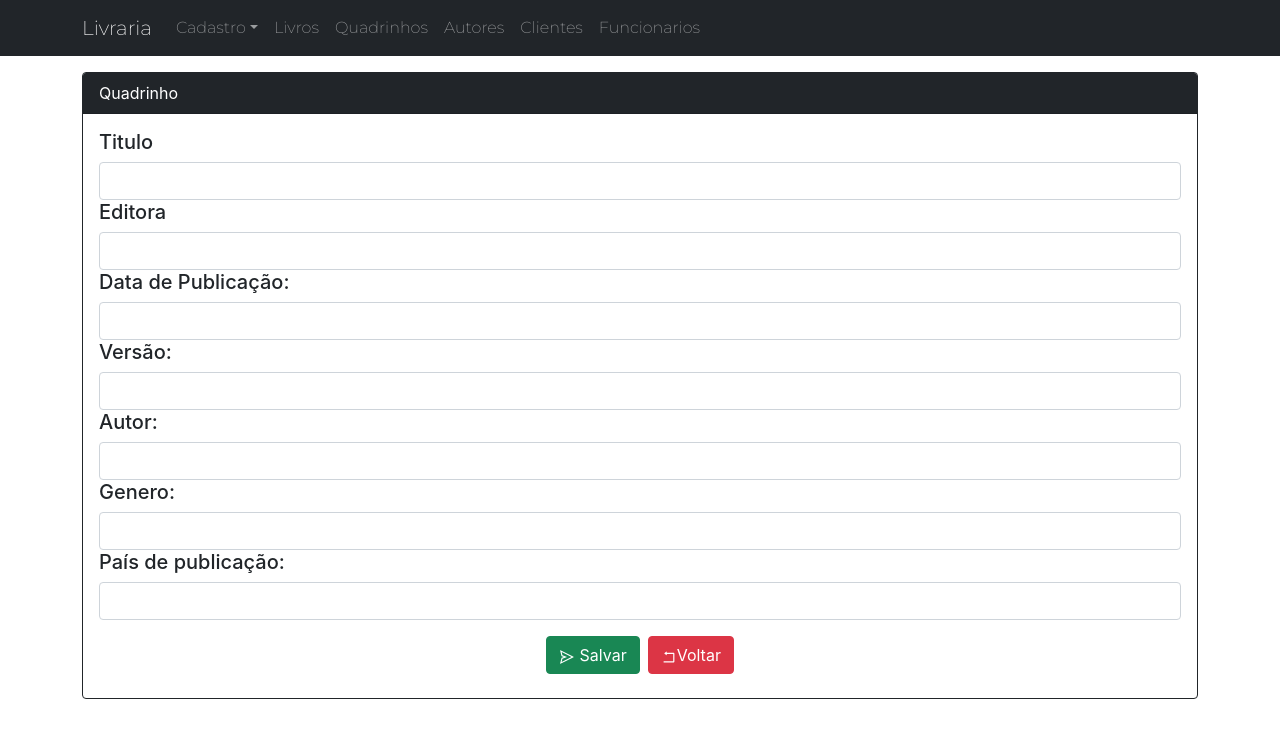
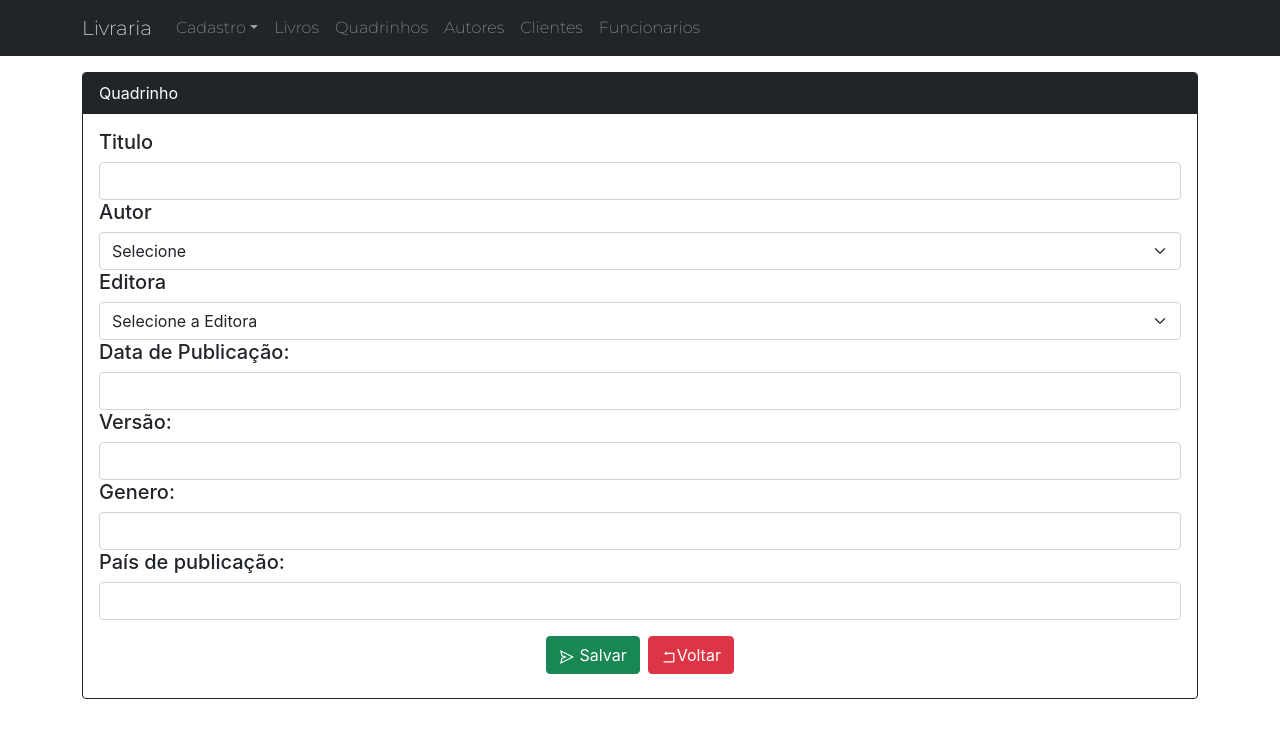
Before and after one commit to Imlenna/Livraria, a React (Create React App) app: page /CadastroQuadrinhos in a window 1280 px wide. Shown: the top 738 px of the page. Built offline with nearby package versions, Linux system fonts and the light colour scheme; a web font is replaced by a local one.

Commit message:
commit on master

```diff
--- a/src/pages/autor/autor.jsx
+++ b/src/pages/autor/autor.jsx
@@ -16,6 +16,7 @@ const Autor = (props) => {
     }, [])
 
     function excluir(i) {
+
         AutorServices.delete(i)
         setAutores(AutorServices.getAll())
     }
--- a/src/pages/livros/LivrosForm.jsx
+++ b/src/pages/livros/LivrosForm.jsx
@@ -6,12 +6,18 @@ import validador from '../../validadores/validadorLivro';
 import { Link } from 'react-router-dom/cjs/react-router-dom.min';
 import { mask, unMask } from 'remask';
 import LivrosServices from '../../services/livrosServices'
-import { useEffect } from 'react';
+import { useEffect , useState  } from 'react';
+import editoraServices from '../../services/editoraServices';
+import autorServices from '../../services/autorServices';
+
 
 
 const LivrosForm = (props) => {
 
     const { register, handleSubmit, setValue, formState: { errors } } = useForm()
+
+    const [editora, setEditora] = useState([])
+    const [autor, setAutor] = useState([])
 
 
     useEffect(() => {
@@ -24,6 +30,13 @@ const LivrosForm = (props) => {
                 setValue(campo, livro[campo])
             }
         }
+
+        const editoras = editoraServices.getAll()
+        setEditora(editoras)
+
+        const autores = autorServices.getAll()
+        setAutor(autores)
+
 
     }, [props, setValue])
 
@@ -59,17 +72,27 @@ const LivrosForm = (props) => {
                             <Form.Control type="text" autoComplete="off" {...register("titulo", validador.titulo)} />
                             {errors.titulo && <span className="text-danger">{errors.titulo.message}</span>}
                         </Form.Group>
-                        <Form.Group  controlId="autor">
+                        <Form.Group controlId="autor">
                             <Form.Label>Autor</Form.Label>
-                            <Form.Control type="text" {...register("autor", validador.autor)} />
+                            <Form.Select {...register("autor", validador.autor)} >
+                            <option value="">Selecione</option>
+                             {autor.map(autor=>(
+                                 <option key={autor.id} value={autor.id}>{autor.nome}</option>
+                             ))}
                             {errors.autor && <span className="text-danger">{errors.autor.message}</span>}
+                            </Form.Select>
                         </Form.Group>
-                        <Form.Group  controlId="editora">
+                        <Form.Group controlId="editora">
                             <Form.Label>Editora</Form.Label>
-                            <Form.Control type="text" {...register("editora", validador.editora)} />
+                            <Form.Select {...register("editora", validador.editora)} >
+                            <option value="">Selecione a Editora</option>
+                             {editora.map(editora=>(
+                                 <option key={editora.id} value={editora.id}>{editora.editora}</option>
+                             ))}
+                            </Form.Select>
                             {errors.editora && <span className="text-danger">{errors.editora.message}</span>}
                         </Form.Group>
-                        <Form.Group  controlId="publicacao">
+                        <Form.Group controlId="publicacao">
                             <Form.Label>Data de publicação</Form.Label>
                             <Form.Control type="tex" {...register("publicacao", validador.publicacao)} mask="99/99/9999" onChange={mascara} />
                         </Form.Group>
@@ -81,12 +104,12 @@ const LivrosForm = (props) => {
                             <Form.Label>Número de exemplares</Form.Label>
                             <Form.Control type="text" {...register("exemplares", validador.exemplares)} />
                         </Form.Group>
-                        <Form.Group  controlId="genero">
+                        <Form.Group controlId="genero">
                             <Form.Label>Genêro Literario</Form.Label>
                             <Form.Control type="text" {...register("genero", validador.genero)} />
                             {errors.genero && <span className="text-danger">{errors.genero.message}</span>}
                         </Form.Group>
-                        <Form.Group  controlId="pais">
+                        <Form.Group controlId="pais">
                             <Form.Label>País de publicação:</Form.Label>
                             <Form.Control type="text" {...register("pais", validador.pais)} />
                         </Form.Group>
--- a/src/pages/quadrinhos/QuadrinhoForm.jsx
+++ b/src/pages/quadrinhos/QuadrinhoForm.jsx
@@ -6,13 +6,17 @@ import validador from '../../validadores/validadorQuadrinho';
 import { Link } from 'react-router-dom/cjs/react-router-dom.min';
 import { mask, unMask } from 'remask';
 import QuadrinhoServices from '../../services/quadrinhosServices'
-import { useEffect } from 'react';
+import { useEffect, useState } from 'react';
+import editoraServices from '../../services/editoraServices';
+import autorServices from '../../services/autorServices';
 
 
 const QuadrinhoForm = (props) => {
 
     const { register, handleSubmit, setValue, formState: { errors } } = useForm()
 
+    const [editora, setEditora] = useState([])
+    const [autor, setAutor] = useState([])
 
     useEffect(() => {
         const id = props.match.params.id
@@ -24,6 +28,13 @@ const QuadrinhoForm = (props) => {
                 setValue(campo ,quadrinho[campo])
             }
         }
+
+        const editoras = editoraServices.getAll()
+        setEditora(editoras)
+
+        const autores = autorServices.getAll()
+        setAutor(autores)
+
 
     }, [props , setValue])
 
@@ -59,9 +70,24 @@ const QuadrinhoForm = (props) => {
                             <Form.Control type="text" {...register("titulo", validador.titulo)} />
                             {errors.titulo && <span className="text-danger">{errors.titulo.message}</span>}
                         </Form.Group>
+                        <Form.Group controlId="autor">
+                            <Form.Label>Autor</Form.Label>
+                            <Form.Select {...register("autor", validador.autor)} >
+                            <option value="">Selecione</option>
+                             {autor.map(autor=>(
+                                 <option key={autor.id} value={autor.id}>{autor.nome}</option>
+                             ))}
+                            {errors.autor && <span className="text-danger">{errors.autor.message}</span>}
+                            </Form.Select>
+                        </Form.Group>
                         <Form.Group controlId="editora">
                             <Form.Label>Editora</Form.Label>
-                            <Form.Control type="text" {...register("editora", validador.editora)} />
+                            <Form.Select {...register("editora", validador.editora)} >
+                            <option value="">Selecione a Editora</option>
+                             {editora.map(editora=>(
+                                 <option key={editora.id} value={editora.id}>{editora.editora}</option>
+                             ))}
+                            </Form.Select>
                             {errors.editora && <span className="text-danger">{errors.editora.message}</span>}
                         </Form.Group>
                         <Form.Group controlId="publicação">
@@ -71,11 +97,6 @@ const QuadrinhoForm = (props) => {
                         <Form.Group  controlId="versão">
                             <Form.Label>Versão:</Form.Label>
                             <Form.Control type="text" {...register("versão",validador.versão)} />
-                        </Form.Group>
-                        <Form.Group  controlId="autor">
-                            <Form.Label>Autor:</Form.Label>
-                            <Form.Control type="text" {...register("autor",validador.autor)} />
-                            {errors.autor && <span className="text-danger">{errors.autor.message}</span>}
                         </Form.Group>
                         <Form.Group  controlId="genero">
                             <Form.Label>Genero:</Form.Label>
```
